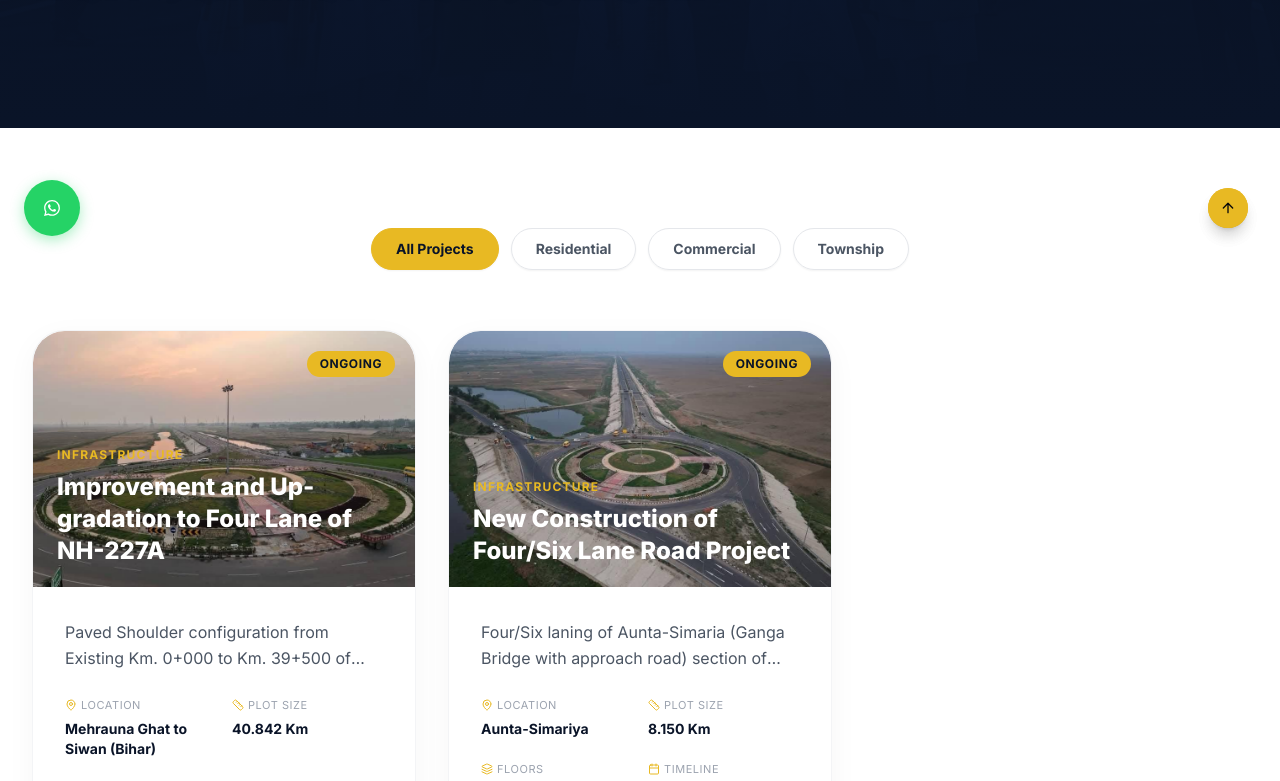
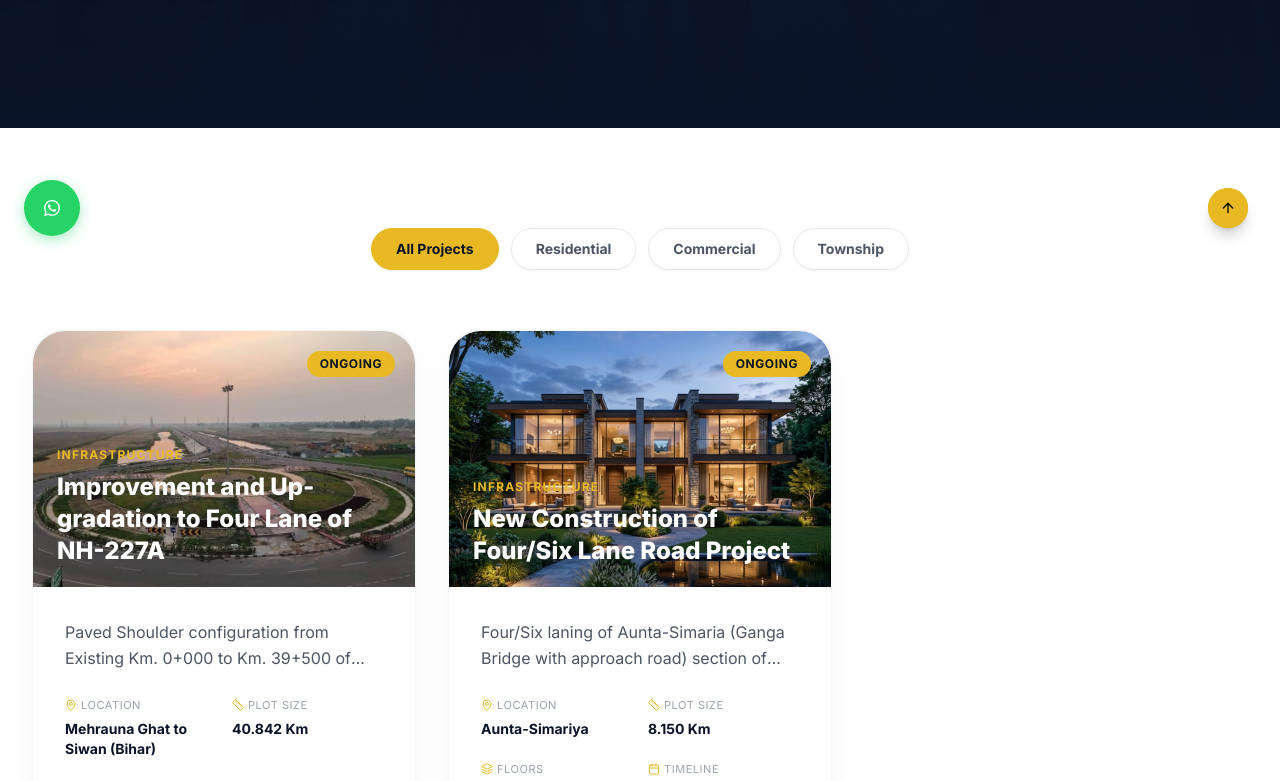
Before and after one commit to TiwariBhaiyaProjects/ConstructionSite, a Next.js app: page /projects in a window 1280 px wide. Shown: the part 540-1321 px from the top of the page. Built offline with nearby package versions, Linux system fonts and the light colour scheme.

Commit message:
feat: initialize constant data structures for home, machinery, and projects modules

```diff
--- a/src/app/home_components/home_constants.ts
+++ b/src/app/home_components/home_constants.ts
@@ -630,12 +630,12 @@ export const machineryList = [
 
 export const machinery = [
   { id: 1, name: "Dumper / Truck", category: "transport", specs: "Qty: 35", status: "Available", image: "/icon.png", description: "Heavy-duty dumpers and trucks for material transport." },
-  { id: 2, name: "Excavators", category: "excavator", specs: "Qty: 9", status: "On Site", image: "/icon.png", description: "High-capacity excavators including Tata Hitachi models for large-scale earthwork." },
-  { id: 3, name: "Transit Mixer / Miller", category: "concrete", specs: "Qty: 10", status: "Available", image: "/icon.png", description: "Transit mixers for transporting ready-mix concrete to sites." },
+  { id: 2, name: "Excavators", category: "excavator", specs: "Qty: 9", status: "On Site", image: "/images/Excavators (Heavy-Duty).png", description: "High-capacity excavators including Tata Hitachi models for large-scale earthwork." },
+  { id: 3, name: "Transit Mixer / Miller", category: "concrete", specs: "Qty: 10", status: "Available", image: "/images/Transit_Mixer_Miller.png", description: "Transit mixers for transporting ready-mix concrete to sites." },
   { id: 4, name: "Ready Mix Concrete Plants", category: "concrete", specs: "30m³ & 60m³ (Qty: 3)", status: "Available", image: "/icon.png", description: "High-capacity concrete mixing plants for large infrastructure projects." },
-  { id: 5, name: "Backhoe Loader", category: "jcb", specs: "Qty: 6", status: "On Site", image: "/icon.png", description: "Versatile backhoe loaders for excavation and loading operations." },
-  { id: 6, name: "Motor Grader", category: "road", specs: "Qty: 4", status: "Available", image: "/icon.png", description: "Motor graders for road leveling and grading operations." },
-  { id: 7, name: "Hydra Crane", category: "crane", specs: "Qty: 5", status: "On Site", image: "/icon.png", description: "Mobile hydra cranes for material handling and lifting." },
+  { id: 5, name: "Backhoe Loader", category: "jcb", specs: "Qty: 6", status: "On Site", image: "/images/Backhoe_Loader.png", description: "Versatile backhoe loaders for excavation and loading operations." },
+  { id: 6, name: "Motor Grader", category: "road", specs: "Qty: 4", status: "Available", image: "/images/Motor_Grader.png", description: "Motor graders for road leveling and grading operations." },
+  { id: 7, name: "Hydra Crane", category: "crane", specs: "Qty: 5", status: "On Site", image: "/images/Hydra_Crane.png", description: "Mobile hydra cranes for material handling and lifting." },
   { id: 8, name: "Steel Cutting & Bending Machine", category: "tools", specs: "Qty: 12", status: "Available", image: "/icon.png", description: "Heavy-duty machines for reinforcement preparation." }
 ];
 
--- a/src/app/machinery/machinery_constants.ts
+++ b/src/app/machinery/machinery_constants.ts
@@ -268,7 +268,7 @@ export const projects = [
     budgetRange: "Government Project",
     progress: 45,
     description: "Paved Shoulder configuration from Existing Km. 0+000 to Km. 39+500 of NH-227A.",
-    image: "/images/site-highway.jpeg",
+    image: "/images/landing-commercial.png",
     highlights: ["MORTH", "719 Cr Value", "Four Lane Highway"],
   },
   {
@@ -285,7 +285,7 @@ export const projects = [
     budgetRange: "Government Project",
     progress: 70,
     description: "Four/Six laning of Aunta-Simaria (Ganga Bridge with approach road) section of NH-31.",
-    image: "/images/aerial-roundabout.jpeg",
+    image: "/images/landing-hero.png",
     highlights: ["Ganga Bridge", "348.4 Cr Value", "NH-31"],
   },
   {
@@ -450,13 +450,13 @@ export const testimonials = [
 
 export const galleryItems = [
   { title: "Aunta-Simriya Six Lane Project", type: "Project Gallery", image: "/images/site-highway.jpeg" },
-  { title: "Gaya Dobhi Project", type: "Road Work", image: "/images/aerial-roundabout.jpeg" },
+  { title: "Gaya Dobhi Project", type: "Road Work", image: "/images/landing-interior.png" },
   { title: "Tata Hitachi Excavator", type: "Machinery", image: "/images/modi-bridge-walk.jpeg" },
   { title: "PHED Khagaria Water Supply", type: "Public Utility", image: "/images/ribbon-cutting.jpeg" },
   { title: "PHED Patna (Mokama) Water Supply", type: "Public Utility", image: "/images/hero-bridge.jpeg" },
   { title: "Salehpur Tundaspur Erosion Protection", type: "Civil Work", image: "/images/night-highway.jpeg" },
   { title: "Speedcrafts Mixing Plant", type: "Plant", image: "/images/site-highway.jpeg" },
-  { title: "Macons Concrete Plant", type: "Plant", image: "/images/aerial-roundabout.jpeg" },
+  { title: "Macons Concrete Plant", type: "Plant", image: "/images/landing-planning.png" },
   { title: "Minor Irrigation Division Gaya", type: "Performance Certificate", image: "/images/modi-bridge-walk.jpeg" },
   { title: "Irrigation Division Pakur", type: "Performance Certificate", image: "/images/ribbon-cutting.jpeg" }
 ];
@@ -638,12 +638,12 @@ export const machineryList = [
 
 export const machinery = [
   { id: 1, name: "Dumper / Truck", category: "transport", specs: "Qty: 35", status: "Available", image: "/images/hero-bridge.jpeg", description: "Heavy-duty dumpers and trucks for material transport." },
-  { id: 2, name: "Excavators", category: "excavator", specs: "Qty: 9", status: "On Site", image: "/images/night-highway.jpeg", description: "High-capacity excavators including Tata Hitachi models for large-scale earthwork." },
-  { id: 3, name: "Transit Mixer / Miller", category: "concrete", specs: "Qty: 10", status: "Available", image: "/images/site-highway.jpeg", description: "Transit mixers for transporting ready-mix concrete to sites." },
+  { id: 2, name: "Excavators", category: "excavator", specs: "Qty: 9", status: "On Site", image: "/images/Excavators (Heavy-Duty).png", description: "High-capacity excavators including Tata Hitachi models for large-scale earthwork." },
+  { id: 3, name: "Transit Mixer / Miller", category: "concrete", specs: "Qty: 10", status: "Available", image: "/images/Transit_Mixer_Miller.png", description: "Transit mixers for transporting ready-mix concrete to sites." },
   { id: 4, name: "Ready Mix Concrete Plants", category: "concrete", specs: "30m³ & 60m³ (Qty: 3)", status: "Available", image: "/images/aerial-roundabout.jpeg", description: "High-capacity concrete mixing plants for large infrastructure projects." },
-  { id: 5, name: "Backhoe Loader", category: "jcb", specs: "Qty: 6", status: "On Site", image: "/images/modi-bridge-walk.jpeg", description: "Versatile backhoe loaders for excavation and loading operations." },
-  { id: 6, name: "Motor Grader", category: "road", specs: "Qty: 4", status: "Available", image: "/images/ribbon-cutting.jpeg", description: "Motor graders for road leveling and grading operations." },
-  { id: 7, name: "Hydra Crane", category: "crane", specs: "Qty: 5", status: "On Site", image: "/images/hero-bridge.jpeg", description: "Mobile hydra cranes for material handling and lifting." },
+  { id: 5, name: "Backhoe Loader", category: "jcb", specs: "Qty: 6", status: "On Site", image: "/images/Backhoe_Loader.png", description: "Versatile backhoe loaders for excavation and loading operations." },
+  { id: 6, name: "Motor Grader", category: "road", specs: "Qty: 4", status: "Available", image: "/images/Motor_Grader.png", description: "Motor graders for road leveling and grading operations." },
+  { id: 7, name: "Hydra Crane", category: "crane", specs: "Qty: 5", status: "On Site", image: "/images/Hydra_Crane.png", description: "Mobile hydra cranes for material handling and lifting." },
   { id: 8, name: "Steel Cutting & Bending Machine", category: "tools", specs: "Qty: 12", status: "Available", image: "/images/night-highway.jpeg", description: "Heavy-duty machines for reinforcement preparation." }
 ];
 
--- a/src/app/projects/projects_constants.ts
+++ b/src/app/projects/projects_constants.ts
@@ -284,7 +284,7 @@ export const projects = [
     budgetRange: "Government Project",
     progress: 70,
     description: "Four/Six laning of Aunta-Simaria (Ganga Bridge with approach road) section of NH-31.",
-    image: "/images/aerial-roundabout.jpeg",
+    image: "/images/landing-hero.png",
     highlights: ["Ganga Bridge", "348.4 Cr Value", "NH-31"],
   },
   {
@@ -449,13 +449,13 @@ export const testimonials = [
 
 export const galleryItems = [
   { title: "Aunta-Simriya Six Lane Project", type: "Project Gallery", image: "/images/site-highway.jpeg" },
-  { title: "Gaya Dobhi Project", type: "Road Work", image: "/images/aerial-roundabout.jpeg" },
+  { title: "Gaya Dobhi Project", type: "Road Work", image: "/images/landing-interior.png" },
   { title: "Tata Hitachi Excavator", type: "Machinery", image: "/images/modi-bridge-walk.jpeg" },
   { title: "PHED Khagaria Water Supply", type: "Public Utility", image: "/images/ribbon-cutting.jpeg" },
   { title: "PHED Patna (Mokama) Water Supply", type: "Public Utility", image: "/images/hero-bridge.jpeg" },
   { title: "Salehpur Tundaspur Erosion Protection", type: "Civil Work", image: "/images/night-highway.jpeg" },
-  { title: "Speedcrafts Mixing Plant", type: "Plant", image: "/images/site-highway.jpeg" },
-  { title: "Macons Concrete Plant", type: "Plant", image: "/images/aerial-roundabout.jpeg" },
+  { title: "Speedcrafts Mixing Plant", type: "Plant", image: "/images/landing-commercial.png" },
+  { title: "Macons Concrete Plant", type: "Plant", image: "/images/landing-planning.png" },
   { title: "Minor Irrigation Division Gaya", type: "Performance Certificate", image: "/images/modi-bridge-walk.jpeg" },
   { title: "Irrigation Division Pakur", type: "Performance Certificate", image: "/images/ribbon-cutting.jpeg" }
 ];
@@ -637,12 +637,12 @@ export const machineryList = [
 
 export const machinery = [
   { id: 1, name: "Dumper / Truck", category: "transport", specs: "Qty: 35", status: "Available", image: "/images/hero-bridge.jpeg", description: "Heavy-duty dumpers and trucks for material transport." },
-  { id: 2, name: "Excavators", category: "excavator", specs: "Qty: 9", status: "On Site", image: "/images/night-highway.jpeg", description: "High-capacity excavators including Tata Hitachi models for large-scale earthwork." },
-  { id: 3, name: "Transit Mixer / Miller", category: "concrete", specs: "Qty: 10", status: "Available", image: "/images/site-highway.jpeg", description: "Transit mixers for transporting ready-mix concrete to sites." },
-  { id: 4, name: "Ready Mix Concrete Plants", category: "concrete", specs: "30m³ & 60m³ (Qty: 3)", status: "Available", image: "/images/aerial-roundabout.jpeg", description: "High-capacity concrete mixing plants for large infrastructure projects." },
-  { id: 5, name: "Backhoe Loader", category: "jcb", specs: "Qty: 6", status: "On Site", image: "/images/modi-bridge-walk.jpeg", description: "Versatile backhoe loaders for excavation and loading operations." },
-  { id: 6, name: "Motor Grader", category: "road", specs: "Qty: 4", status: "Available", image: "/images/ribbon-cutting.jpeg", description: "Motor graders for road leveling and grading operations." },
-  { id: 7, name: "Hydra Crane", category: "crane", specs: "Qty: 5", status: "On Site", image: "/images/hero-bridge.jpeg", description: "Mobile hydra cranes for material handling and lifting." },
+  { id: 2, name: "Excavators", category: "excavator", specs: "Qty: 9", status: "On Site", image: "/images/Excavators (Heavy-Duty).png", description: "High-capacity excavators including Tata Hitachi models for large-scale earthwork." },
+  { id: 3, name: "Transit Mixer / Miller", category: "concrete", specs: "Qty: 10", status: "Available", image: "/images/Transit_Mixer_Miller.png", description: "Transit mixers for transporting ready-mix concrete to sites." },
+  { id: 4, name: "Ready Mix Concrete Plants", category: "concrete", specs: "30m³ & 60m³ (Qty: 3)", status: "Available", image: "/images/landing-site.png", description: "High-capacity concrete mixing plants for large infrastructure projects." },
+  { id: 5, name: "Backhoe Loader", category: "jcb", specs: "Qty: 6", status: "On Site", image: "/images/Backhoe_Loader.png", description: "Versatile backhoe loaders for excavation and loading operations." },
+  { id: 6, name: "Motor Grader", category: "road", specs: "Qty: 4", status: "Available", image: "/images/Motor_Grader.png", description: "Motor graders for road leveling and grading operations." },
+  { id: 7, name: "Hydra Crane", category: "crane", specs: "Qty: 5", status: "On Site", image: "/images/Hydra_Crane.png", description: "Mobile hydra cranes for material handling and lifting." },
   { id: 8, name: "Steel Cutting & Bending Machine", category: "tools", specs: "Qty: 12", status: "Available", image: "/images/night-highway.jpeg", description: "Heavy-duty machines for reinforcement preparation." }
 ];
 
```
